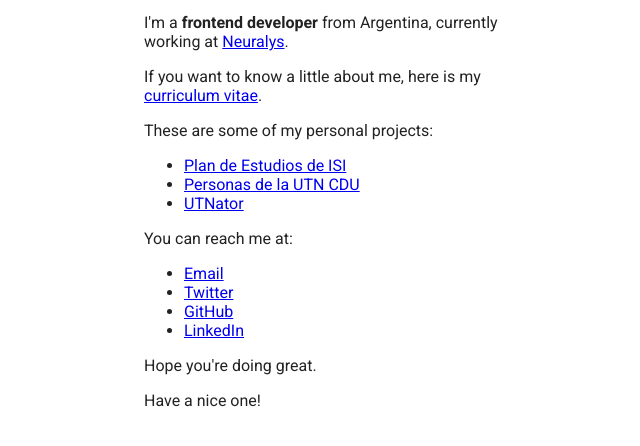
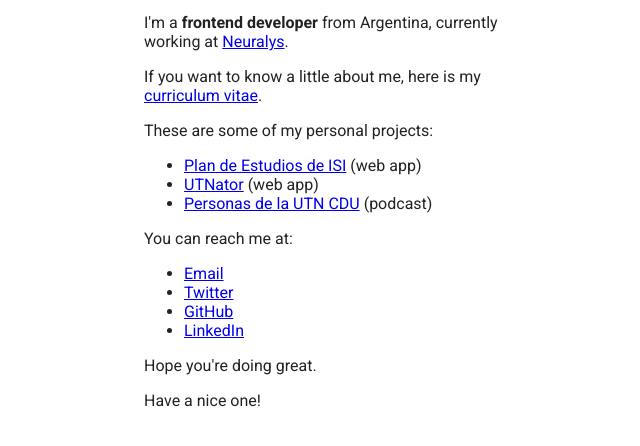
Before and after one commit to valentincostam/website, a plain HTML site: page index.html in a window 1280 px wide. Shown: the part 334-780 px from the top of the page, without its empty margins (304-944 px from the left). Drawn offline with Linux system fonts and the light colour scheme.

Commit message:
Add project types. Change projects order.

```diff
--- a/index.html
+++ b/index.html
@@ -50,9 +50,9 @@
     <p>If you want to know a little about me, here is my <a href="https://valentincosta.com/cv">curriculum vitae</a>.</p>
     <p>These are some of my personal projects:</p>
     <ul>
-      <li><a href="https://valentincosta.com/isi">Plan de Estudios de ISI</a></li>
-      <li><a href="https://www.youtube.com/playlist?list=PL3TT5ZszvgtTvOcma8Cr5AUZ1mABMJLV6">Personas de la UTN CDU</a></li>
-      <li><a href="https://valentincosta.com/utnator">UTNator</a></li>
+      <li><a href="https://valentincosta.com/isi">Plan de Estudios de ISI</a> (web app)</li>
+      <li><a href="https://valentincosta.com/utnator">UTNator</a> (web app)</li>
+      <li><a href="https://www.youtube.com/playlist?list=PL3TT5ZszvgtTvOcma8Cr5AUZ1mABMJLV6">Personas de la UTN CDU</a> (podcast)</li>
     </ul>
     <p>You can reach me at:</p>
     <ul>
```
